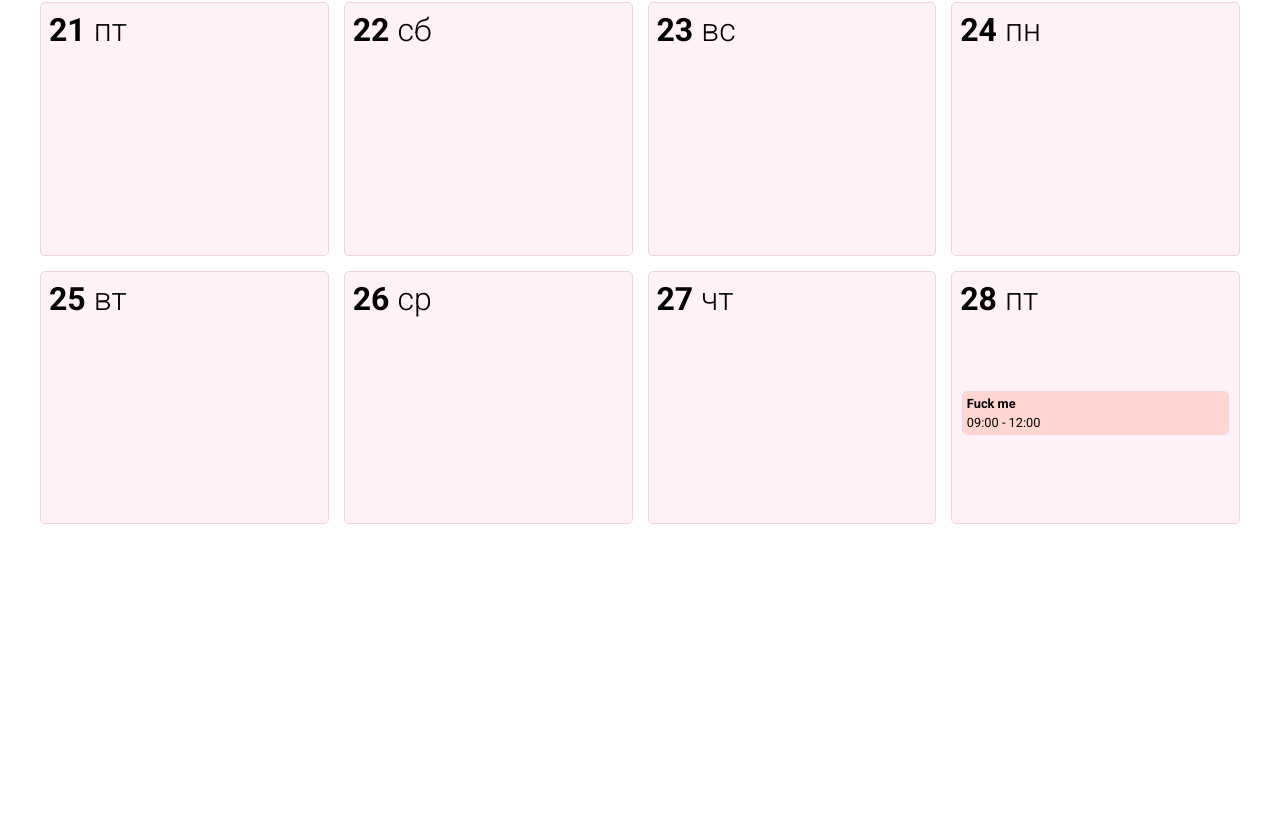
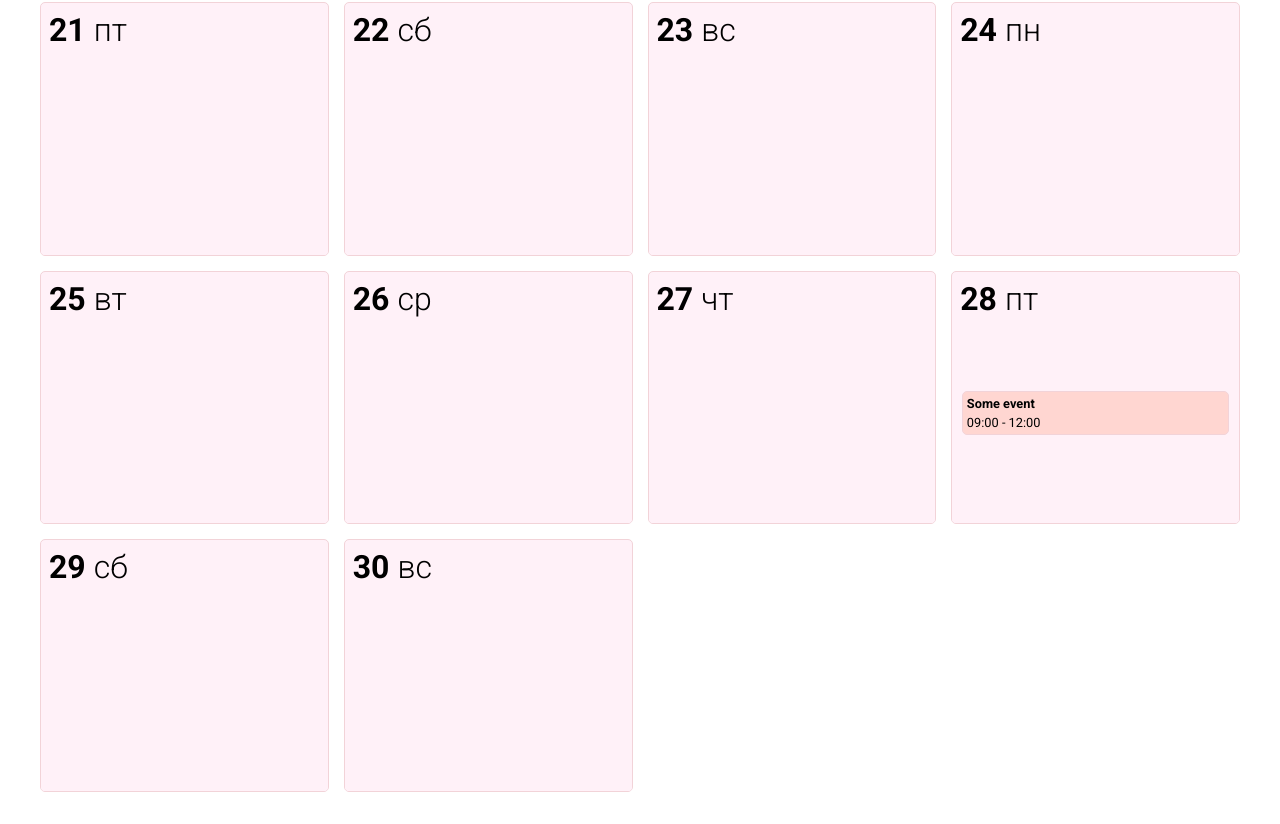
Before and after one commit to lolaambrose/airnet-todo, a React (Vite) app: page / in a window 1280 px wide. Shown: the part 1409-2233 px from the top of the page. Before the commit the page ends 1965 px from the top, so only its background shows below. Built offline with nearby package versions, Linux system fonts and the light colour scheme; no server answers.

Commit message:
HTTP client dependency inversion

```diff
--- /dev/null
+++ b/src/api/httpClient.ts
@@ -0,0 +1,13 @@
+export interface HttpClient {
+   get(url: string): Promise<any>;
+}
+
+export class FetchHttpClient implements HttpClient {
+   async get(url: string): Promise<any> {
+      const response = await fetch(url);
+      if (!response.ok) {
+         throw new Error('Network response was not ok');
+      }
+      return response.text();
+   }
+}
--- a/src/components/Week.tsx
+++ b/src/components/Week.tsx
@@ -27,7 +27,7 @@ const Week: React.FC<WeekProps> = ({ days, onClick, isSelected, onSaveEvent, eve
                   <div className="calendar__days">
                      {fullWeek.map((day, index) => {
                         if (!day.date)
-                           return <div key={index} className="calendar__day--empty"></div>; // Пропускаем пустые дни
+                           return <div key={index} className="calendar__day--empty"></div>;
                         const dayEvents = events.filter((event) => event.date === day.date);
                         return (
                            <Day
--- a/src/data.tsx
+++ b/src/data.tsx
@@ -139,12 +139,22 @@ const daysData: Day[] = [
       day: 'пт',
       isDayOff: false,
    },
+   {
+      date: '2024-06-29',
+      day: 'сб',
+      isDayOff: false,
+   },
+   {
+      date: '2024-06-30',
+      day: 'вс',
+      isDayOff: false,
+   },
 ];
 
 const eventsData: DayEvent[] = [
    {
       id: 1,
-      title: 'Fuck me',
+      title: 'Some event',
       start: '09:00',
       end: '12:00',
       color: 'pink',
--- a/src/hooks/useHolidays.ts
+++ b/src/hooks/useHolidays.ts
@@ -1,11 +1,11 @@
-import { useEffect, useState } from 'react';
+import { useEffect, useState, useCallback } from 'react';
+import { HttpClient, FetchHttpClient } from '../api/httpClient';
 
-const useHolidays = (year: number) => {
+const useHolidays = (year: number, httpClient: HttpClient = new FetchHttpClient()) => {
    const [holidays, setHolidays] = useState<string[]>([]);
    const [isLoading, setIsLoading] = useState(true);
 
-   useEffect(() => {
-      const fetchHolidays = async () => {
+   const fetchHolidays = useCallback(async () => {
       const cachedHolidays = localStorage.getItem(`holidays-${year}`);
       if (cachedHolidays) {
          setHolidays(JSON.parse(cachedHolidays));
@@ -20,8 +20,7 @@ const useHolidays = (year: number) => {
          });
 
          const holidayPromises = dates.map(async (date) => {
-               const response = await fetch(`https://isdayoff.ru/${date.replace(/-/g, '')}`);
-               const result = await response.text();
+            const result = await httpClient.get(`https://isdayoff.ru/${date.replace(/-/g, '')}`);
             return result === '1' ? date : null;
          });
 
@@ -34,10 +33,11 @@ const useHolidays = (year: number) => {
       } finally {
          setIsLoading(false);
       }
-      };
+   }, [year, httpClient]);
 
+   useEffect(() => {
       fetchHolidays();
-   }, [year]);
+   }, [isLoading]);
 
    return { holidays, isLoading };
 };
```
Lines whose indentation alone changed are shown as unchanged.
